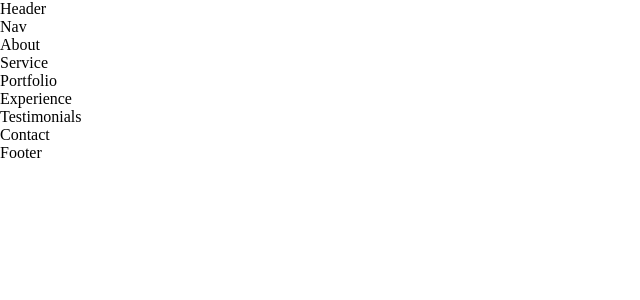
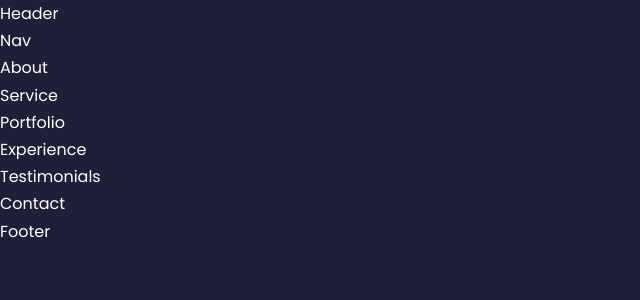
Before and after one commit to G33KM44N38/MyPorfolio, a React (Create React App) app: page / in a window 1280 px wide. Shown: the top 300 px of the page, without its empty margins (0-640 px from the left). Built offline with nearby package versions, Linux system fonts and the light colour scheme.

Commit message:
the general Css is done

```diff
--- a/src/index.css
+++ b/src/index.css
@@ -1,3 +1,6 @@
+@import url('https://fonts.googleapis.com/css2?family=Poppins:wght@300;400;500;600&display=swap');
+
+
 *{
     margin: 0;
     padding: 0;
@@ -15,4 +18,95 @@
     --color-primary-variant: rgba(77, 181, 255, 0.4);
     --color-white: #fff;
     --color-light: rgba(255, 255, 0,6);
+
+    --transition: all 400ms ease;
+
+    --container-width-lg: 75%;
+    --container-width-md: 86%;
+    --container-witdth-ms: 90%;
 }
+
+html {
+    scroll-behavior: smooth;
+}
+
+::-webkit-scrollbar {
+    display: none;
+}
+
+body {
+    font-family: 'Poppins', sans-serif;
+    background-color: var(--color-bg);
+    color: var(--color-white);
+    line-height: 1.7;
+}
+
+/* ================================ General style ============================ */
+
+.container {
+    width: var(--container-width-lg);
+    margin: 0 auto;
+}
+
+
+h1, h2, h3, h4, h5 {
+    font-weight: 500;
+}
+
+h1 {
+    font-size: 2.5rem;
+}
+
+section {
+    margin-top: 8rem;
+}
+
+section > h2, section > h5 {
+    text-align: center;
+    color: var(--color-light);
+}
+
+section > h2 {
+    color: var(--color-primary);
+}
+
+.text-light {
+    color: var(--color-light);
+}
+
+a {
+    color: var(--color-primary);
+    transition: var(--transition);
+}
+
+a:hover {
+    color: var(--color-white);
+}
+
+.btn {
+    width: max-content;
+    display: inline-block;
+    color: var(--color-primary);
+    padding: 0.75rem 1.2rem;
+    border-radius: 0.4rem;
+    cursor: pointer;
+    border: 1px solid var(--color-primary);
+    transition: var(--transition);
+}
+
+.btn:hover{
+    background: var(--color-white);
+    color: var(--color-bg);
+    border-color: transparent;
+}
+
+
+.btn-primary {
+    background: var(--color-primary);
+    color: var(--color-bg);
+}
+
+img {
+    display: block;
+    width: 100%;
+}
```
